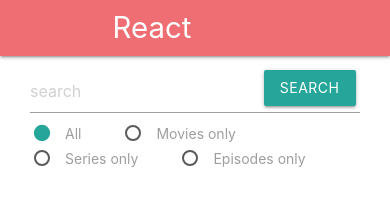
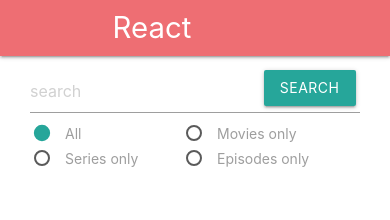
Before and after one commit to benzobak83/react_app_movies, a React app: page / in a window 390 px wide. Shown: the top 220 px of the page. Built offline with nearby package versions, Linux system fonts and the light colour scheme; no server answers.

Commit message:
adaptive btn_filters for <346px added

```diff
--- a/src/assets/scss/main.scss
+++ b/src/assets/scss/main.scss
@@ -57,4 +57,26 @@
 .label__filter {
   position: static !important;
   margin-right: 40px;
+  @media screen and (max-width: 680px) {
+    display: flex;
+    flex: 0 0 40%;
+    flex-wrap: wrap;
 }
+@media screen and (max-width: 485px) {
+    display: flex;
+    flex: 0 0 40%;
+    margin-right: 20px;
+}
+@media screen and (max-width: 346px) {
+    display: flex;
+    flex: 0 0 99%;
+    margin-right: 20px;
+}
+}
+.row__filters {
+    @media screen and (max-width: 680px) {
+        display: flex;
+        flex-wrap: wrap;
+
+    }
+}
--- a/src/js/components/Search.jsx
+++ b/src/js/components/Search.jsx
@@ -33,6 +33,7 @@
     return (
       <div className="row">
         <div className="input-field col s12">
+
           <input
             id="search"
             type="search"
@@ -51,7 +52,7 @@
           >
             search
           </button>
-
+          <div className="row__filters">
           <label className="label__filter">
             <input
               name="group1"
@@ -88,6 +89,7 @@
             />
             <span id="episode">Episodes only</span>
           </label>
+          </div>
         </div>
       </div>
     );
```
